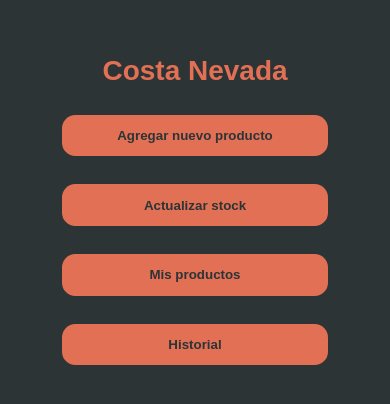
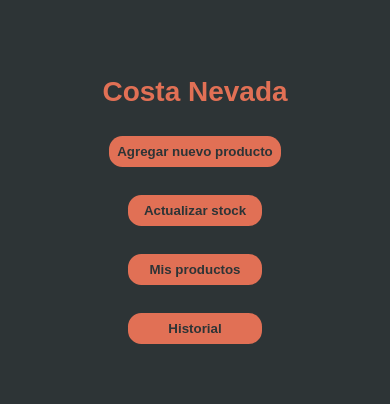
Before and after one commit to Gestion-De-Stock-QR/gestor-De-Stock-QR, a React (Vite) app in the folder front/: page / in a window 390 px wide. Shown: the part 212-616 px from the top of the page. Built offline with nearby package versions, Linux system fonts and the light colour scheme.

Commit message:
le cambie los colores a la pag y lo hice responsive

```diff
--- a/front/src/App.css
+++ b/front/src/App.css
@@ -1,7 +1,6 @@
 body {
   margin: 0;
   font-family: sans-serif;
-  background: linear-gradient(to bottom, #087E8B, #1ab3c4); /* Fondo degradado */
   color: #2d3436; /* Color de texto base */
 }
 
--- a/front/src/styles/home.css
+++ b/front/src/styles/home.css
@@ -10,7 +10,7 @@
 }
 
 button {
-    width: 20em; /* Ancho fijo para todos los botones */
+    min-width: 20em;
     padding: 1em;
     border-radius: 1em;
     background-color: #e17055; /* Color de botón */
@@ -28,21 +28,31 @@
 }
 
 h1 {
-    color: #e17055; /* Título en color de botón */
+    color: #636e72; /* Cambié el color del título a un gris claro para mejor contraste */
     margin: 0;
-    font-size: 3rem; /* Tamaño de fuente más grande */
+    font-size: 2.5rem; /* Tamaño de fuente más grande */
     text-align: center;
 }
 
 /* Media queries para hacerlo responsive */
 @media (max-width: 768px) {
+    button {
+        min-width: 15em; /* Botones más pequeños en pantallas medianas */
+        padding: 0.8em;
+    }
+
     h1 {
-        font-size: 2.5rem; /* Tamaño de fuente más pequeño en pantallas medianas */
+        font-size: 2rem; /* Tamaño de fuente más pequeño en pantallas medianas */
     }
 }
 
 @media (max-width: 480px) {
+    button {
+        min-width: 10em; /* Botones aún más pequeños en pantallas pequeñas */
+        padding: 0.6em;
+    }
+
     h1 {
-        font-size: 2rem; /* Tamaño de fuente más pequeño en pantallas pequeñas */
+        font-size: 1.8rem; /* Tamaño de fuente más pequeño en pantallas pequeñas */
     }
 }
```
